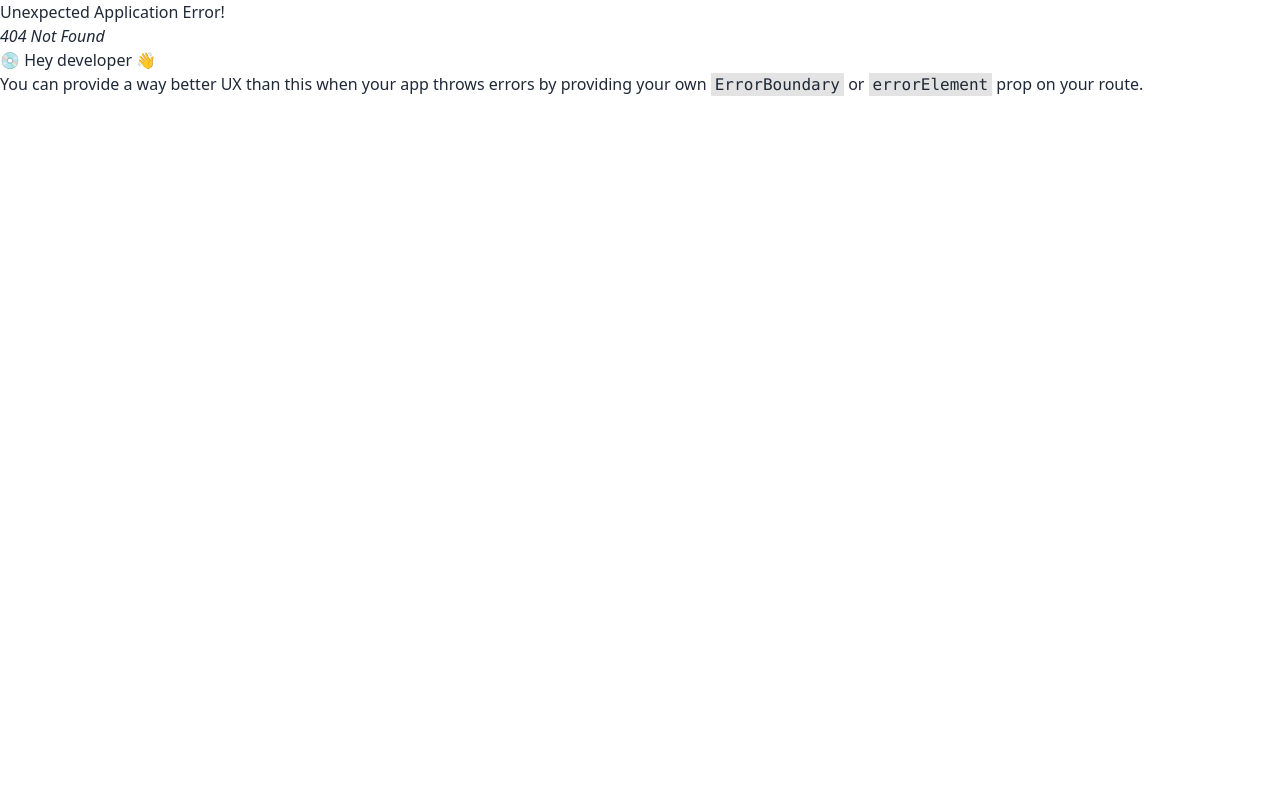
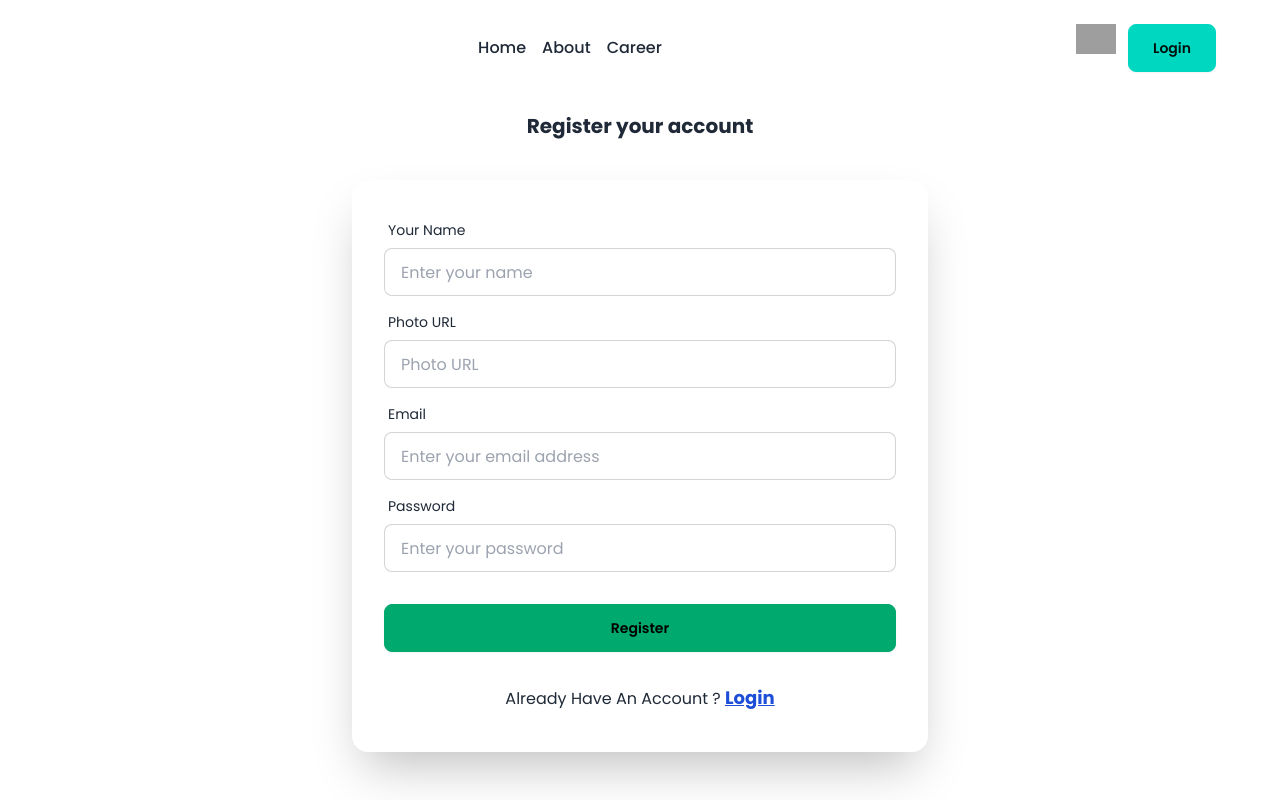
Before and after one commit to sumondas2001/react-dragon-news-auth, a React (Vite) app: page /register in a window 1280 px wide. Before the commit this address had no page. Built offline with nearby package versions, Linux system fonts and the light colour scheme; grey boxes are pictures that could not be loaded.

Commit message:
login pages and register pages completed

```diff
--- /dev/null
+++ b/src/pages/Login/Login.jsx
@@ -0,0 +1,48 @@
+import { Link } from "react-router-dom";
+import Navbar from "../Shared/Navbar/Navbar";
+
+
+const Login = () => {
+     const handelLogin = e => {
+          e.preventDefault();
+
+          const from = new FormData(e.currentTarget);
+          console.log(from.get('email'))
+     }
+     return (
+          <div>
+               <Navbar></Navbar>
+               <div>
+                    <h2 className="text-xl text-center font-bold my-10">Login your account</h2>
+                    <div className="card bg-base-100  shrink-0 shadow-2xl lg:w-1/2 md:1/3 mx-auto">
+                         <form onSubmit={handelLogin} className="card-body ">
+                              <div className="form-control">
+                                   <label className="label">
+                                        <span className="label-text">Email</span>
+                                   </label>
+                                   <input type="email" placeholder="Enter your email address" name="email" className="input input-bordered" required />
+                              </div>
+                              <div className="form-control">
+                                   <label className="label">
+                                        <span className="label-text">Password</span>
+                                   </label>
+                                   <input type="password" placeholder="Enter your password" name="password" className="input input-bordered" required />
+                                   <label className="label">
+                                        <a href="#" className="label-text-alt link link-hover">Forgot password?</a>
+                                   </label>
+                              </div>
+                              <div className="form-control mt-6">
+                                   <button className="btn btn-success">Login</button>
+                              </div>
+                         </form>
+                         <h1 className="text-center mb-10">
+                              Dont’t Have An Account ? <Link className="text-lg font-bold text-blue-700 underline" to={"/register"}>Register</Link>
+                         </h1>
+                    </div>
+               </div>
+
+          </div>
+     );
+};
+
+export default Login;
--- /dev/null
+++ b/src/pages/Register/Register.jsx
@@ -0,0 +1,62 @@
+import { Link } from "react-router-dom";
+import Navbar from "../Shared/Navbar/Navbar";
+
+
+const Register = () => {
+     const handelRegister = e => {
+          e.preventDefault();
+
+          const from = new FormData(e.currentTarget);
+          const name = from.get('name');
+          const photoURL = from.get('photoURL');
+          const email = from.get('email');
+          const password = from.get('password');
+          console.log(name, photoURL, email, password);
+     }
+     return (
+          <div>
+               <Navbar></Navbar>
+               <div className="mb-10">
+                    <h2 className="text-xl text-center font-bold my-10">Register your account</h2>
+                    <div className="card bg-base-100  shrink-0 shadow-2xl lg:w-1/2 md:1/3 mx-auto">
+                         <form onSubmit={handelRegister} className="card-body ">
+                              <div className="form-control">
+                                   <label className="label">
+                                        <span className="label-text">Your Name</span>
+                                   </label>
+                                   <input type="text" placeholder="Enter your name" name="name" className="input input-bordered" required />
+                              </div>
+                              <div className="form-control">
+                                   <label className="label">
+                                        <span className="label-text">Photo URL</span>
+                                   </label>
+                                   <input type="text" placeholder="Photo URL" name="photoURL" className="input input-bordered" required />
+                              </div>
+                              <div className="form-control">
+                                   <label className="label">
+                                        <span className="label-text">Email</span>
+                                   </label>
+                                   <input type="email" placeholder="Enter your email address" name="email" className="input input-bordered" required />
+                              </div>
+                              <div className="form-control">
+                                   <label className="label">
+                                        <span className="label-text">Password</span>
+                                   </label>
+                                   <input type="password" placeholder="Enter your password" name="password" className="input input-bordered" required />
+
+                              </div>
+                              <div className="form-control mt-6">
+                                   <button className="btn btn-success">Register</button>
+                              </div>
+                         </form>
+                         <h1 className="text-center mb-10">
+                              Already Have An Account ? <Link className="text-lg font-bold text-blue-700 underline" to={"/login"}>Login</Link>
+                         </h1>
+                    </div>
+               </div>
+
+          </div>
+     );
+};
+
+export default Register;
--- a/src/pages/Shared/Navbar/Navbar.jsx
+++ b/src/pages/Shared/Navbar/Navbar.jsx
@@ -22,7 +22,7 @@ const Navbar = () => {
 
 
                     <button className="btn btn-accent px-6 py-0">
-                         <Link>Login</Link>
+                         <Link to={"/login"}>Login</Link>
                     </button>
                </div>
           </div>
--- a/src/pages/Shared/RightSideNav/RightSideNav.jsx
+++ b/src/pages/Shared/RightSideNav/RightSideNav.jsx
@@ -21,16 +21,16 @@ const RightSideNav = () => {
                <hr />
                <div className="p-6 ">
                     <h1 className="text-xl mb-6 font-semibold">Find Us On</h1>
-                    <a className="flex gap-4 items-center border p-4 text-lg font-medium rounded-t-lg" href="">
+                    <a className="flex gap-4 items-center  hover:bg-blue-900 hover:text-black border  p-4 text-lg font-medium rounded-t-lg" href="">
                          <FaFacebook className="text-blue-400"></FaFacebook>
                          Facebook
                     </a>
-                    <a className="flex gap-4 items-center border p-4 text-lg font-medium rounded-rl" href="">
+                    <a className="flex gap-4 items-center border hover:bg-sky-800 hover:text-black p-4 text-lg font-medium rounded-rl" href="">
                          <FaTwitter className="text-sky-500"></FaTwitter>
                          Twitter
                     </a>
-                    <a className="flex gap-4 items-center border p-4 text-lg font-medium rounded-b-lg" href="">
-                         <FaInstagram className="text-red-500"></FaInstagram>
+                    <a className="flex gap-4 items-center hover:bg-red-400 border p-4 text-lg font-medium rounded-b-lg hover:text-white" href="">
+                         <FaInstagram className="text-red-800  "></FaInstagram>
                          Instagram
                     </a>
                </div>
```
Also changed, not shown: src/routes/Routes.jsx (+10 -0 lines).
